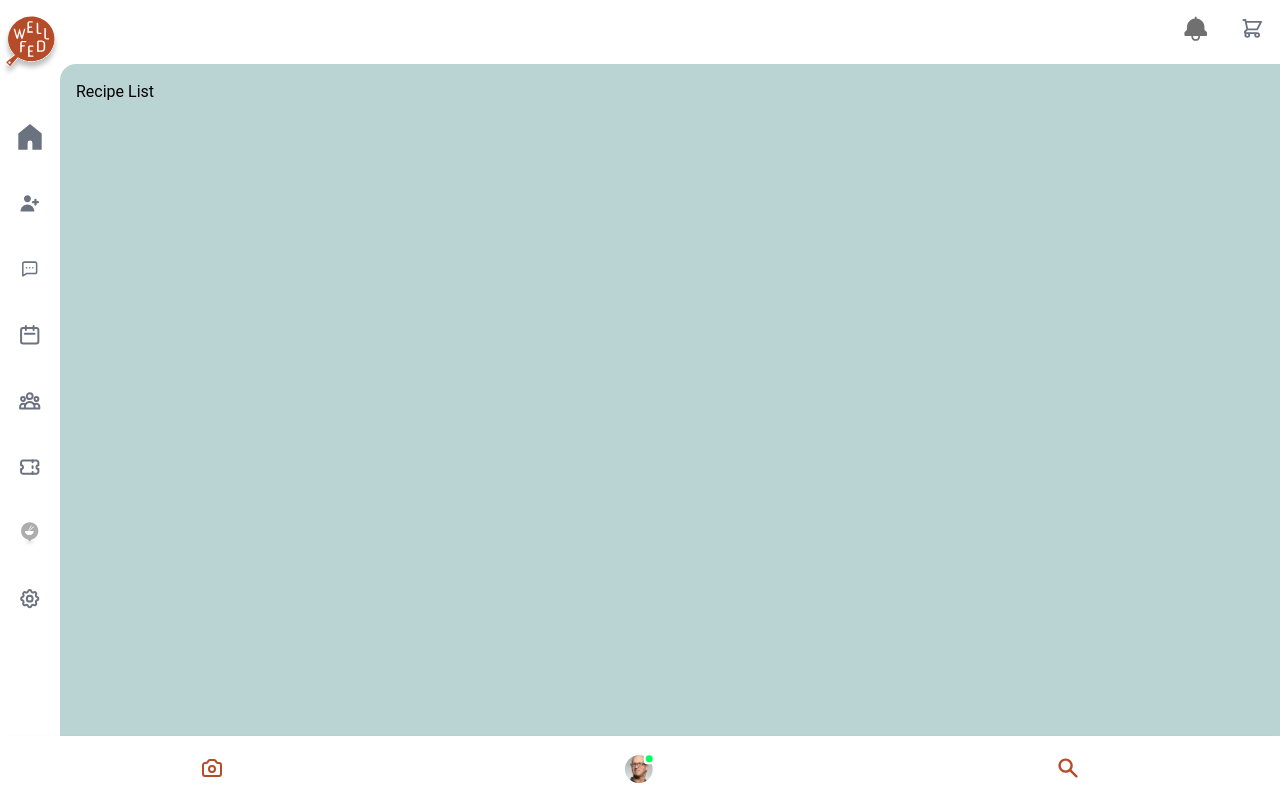
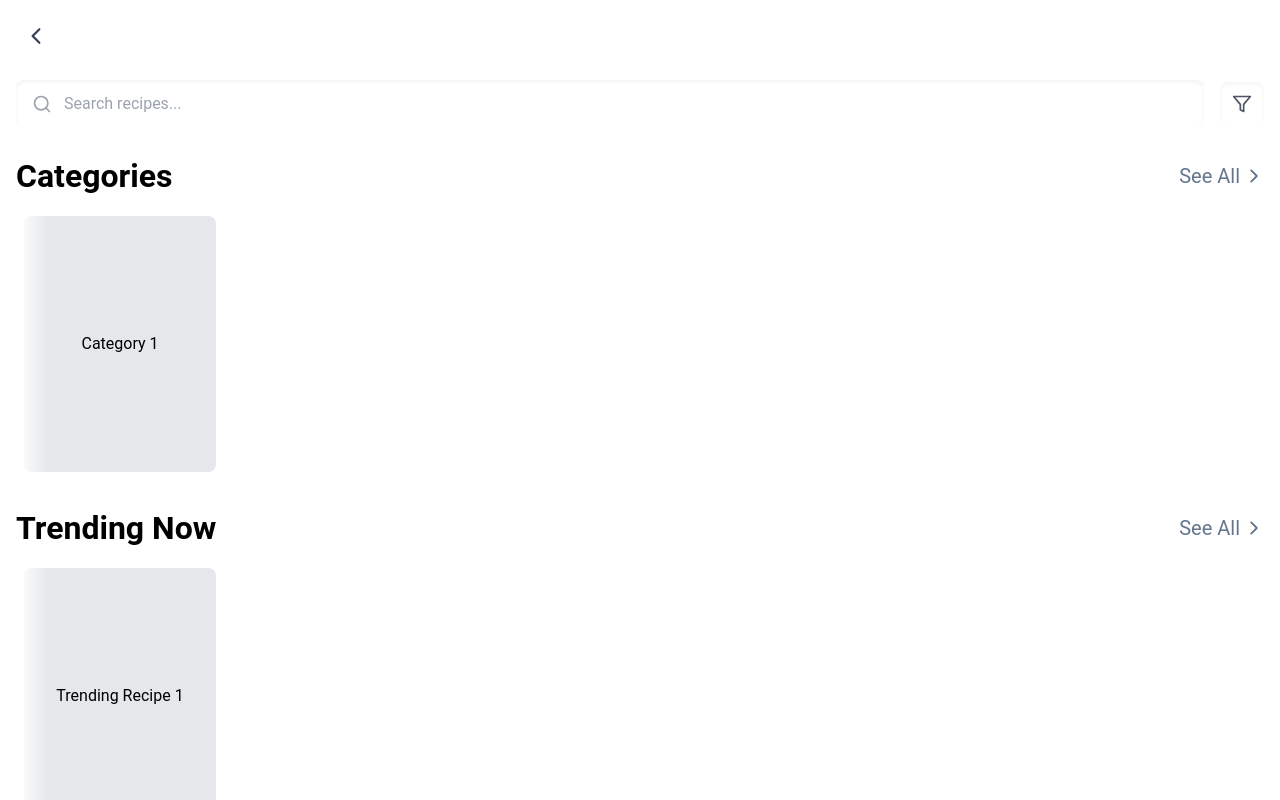
Before and after one commit to rithvikvelapati/WellFed, a Next.js app in the folder frontend/wellfed/: page /food-section/recipe-list in a window 1280 px wide. Shown: the top 800 px of the page. Built offline with nearby package versions, Linux system fonts and the light colour scheme.

Commit message:
horizontalscroll component, recipe list modal transition, package updates with framer-motion and hide scroll in tailwind config files

```diff
--- a/frontend/wellfed/package.json
+++ b/frontend/wellfed/package.json
@@ -26,12 +26,14 @@
     "@tailwindcss/typography": "^0.5.15",
     "autoprefixer": "^10.4.20",
     "date-fns": "^3.6.0",
-    "next": "14.2.7",
+    "framer-motion": "^11.7.0",
+    "next": "^14.2.13",
     "react": "^18",
     "react-datepicker": "^7.4.0",
     "react-dom": "^18",
     "react-icons": "^5.3.0",
-    "tailwind-scrollbar": "^3.1.0"
+    "tailwind-scrollbar": "^3.1.0",
+    "tailwind-scrollbar-hide": "^1.1.7"
   },
   "devDependencies": {
     "@types/node": "^20.16.5",
--- a/frontend/wellfed/src/app/food-section/recipe-list/page.tsx
+++ b/frontend/wellfed/src/app/food-section/recipe-list/page.tsx
@@ -1,13 +1,138 @@
-import React from 'react'
-import '@/app/globals.css'
+'use client';
 
-const RecipeList = () => {
+import { useRouter } from 'next/navigation';
+import { motion, AnimatePresence } from 'framer-motion';
+import { IoIosArrowBack, IoIosArrowForward } from 'react-icons/io';
+import { useState } from 'react';
+import HorizontalScrollContainer from '../../../components/HorizontalScrollContainer';
+import RecipeSearchBar from './ui/RecipeSearchBar';
+
+const RecipeListPage = () => {
+  const [isModalOpen, setIsModalOpen] = useState(true);
+  const router = useRouter();
+
+  // Animation variants for sliding in from right to left
+  const pageVariants = {
+    initial: {
+      x: '100vw', // Start from right
+      opacity: 0,
+    },
+    in: {
+      x: 0, // End at center
+      opacity: 1,
+      transition: { type: 'tween', duration: 0.5 },
+    },
+    out: {
+      x: '100vw', // Slide out to the right when closing
+      opacity: 0,
+      transition: { type: 'tween', duration: 0.5 },
+    },
+  };
+
+  // Close modal by simulating a back navigation or state change
+  const handleClose = () => {
+    setIsModalOpen(false); // Close the modal effect
+    setTimeout(() => router.back(), 500); // Use a delay to match animation before navigating back
+  };
+
   return (
-    <div>
-      {/* This page doesn't do anything for now */}
-      <h1>Recipe List</h1>
-    </div>
-  )
-}
+    <AnimatePresence>
+      {isModalOpen && (
+        <motion.div
+          className="absolute top-0 left-0 w-full h-full bg-white z-50"
+          initial="initial"
+          animate="in"
+          exit="out"
+          variants={pageVariants}
+        >
+          <div className="relative w-full h-full p-4">
+            {/* Back Button */}
+            <button
+              onClick={handleClose}
+              className="absolute top-4 left-4 p-2 mb-4 focus:outline-none"
+            >
+              <IoIosArrowBack className="text-2xl text-slate-700" />
+            </button>
 
-export default RecipeList
+            {/* Content Container with Top Padding */}
+            <div className="pt-16">
+              {/* Search Bar */}
+              <RecipeSearchBar />
+
+              {/* Categories Section */}
+              <section className="mb-8">
+                <div className="flex justify-between items-center my-4">
+                  <h2 className="text-fluid-lg font-bold">Categories</h2>
+                  <button
+                    className="flex items-center text-slate-500 text-fluid-sm"
+                    onClick={() => router.push('/categories')}
+                  >
+                    See All <IoIosArrowForward className="ml-1" />
+                  </button>
+                </div>
+                {/* Categories Content */}
+                <HorizontalScrollContainer>
+                  {/* Replace with your RecipeCard components */}
+                  <div className="snap-start mx-2">
+                    <div className="w-48 h-64 bg-gray-200 rounded-lg flex items-center justify-center">
+                      <p className="text-center">Category 1</p>
+                    </div>
+                  </div>
+                  {/* Add more cards as needed */}
+                </HorizontalScrollContainer>
+              </section>
+
+              {/* Trending Now Section */}
+              <section className="mb-8">
+                <div className="flex justify-between items-center mb-4">
+                  <h2 className="text-fluid-lg font-bold">Trending Now</h2>
+                  <button
+                    className="flex items-center text-slate-500 text-fluid-sm"
+                    onClick={() => router.push('/trending')}
+                  >
+                    See All <IoIosArrowForward className="ml-1" />
+                  </button>
+                </div>
+                {/* Trending Now Content */}
+                <HorizontalScrollContainer>
+                  {/* Replace with your RecipeCard components */}
+                  <div className="snap-start mx-2">
+                    <div className="w-48 h-64 bg-gray-200 rounded-lg flex items-center justify-center">
+                      <p className="text-center">Trending Recipe 1</p>
+                    </div>
+                  </div>
+                  {/* Add more cards as needed */}
+                </HorizontalScrollContainer>
+              </section>
+
+              {/* Recent Recipes Section */}
+              <section className="mb-8">
+                <div className="flex justify-between items-center mb-4">
+                  <h2 className="text-fluid-lg font-bold">Recent Recipes</h2>
+                  <button
+                    className="flex items-center text-slate-500 text-fluid-sm"
+                    onClick={() => router.push('/recent-recipes')}
+                  >
+                    See All <IoIosArrowForward className="ml-1" />
+                  </button>
+                </div>
+                {/* Recent Recipes Content */}
+                <HorizontalScrollContainer>
+                  {/* Replace with your RecipeCard components */}
+                  <div className="snap-start mx-2">
+                    <div className="w-48 h-64 bg-gray-200 rounded-lg flex items-center justify-center">
+                      <p className="text-center">Recent Recipe 1</p>
+                    </div>
+                  </div>
+                  {/* Add more cards as needed */}
+                </HorizontalScrollContainer>
+              </section>
+            </div>
+          </div>
+        </motion.div>
+      )}
+    </AnimatePresence>
+  );
+};
+
+export default RecipeListPage;
--- /dev/null
+++ b/frontend/wellfed/src/app/food-section/recipe-list/ui/RecipeSearchBar.tsx
@@ -0,0 +1,40 @@
+'use client';
+
+import React from 'react';
+import { FiSearch, FiFilter } from 'react-icons/fi';
+import { useRouter } from 'next/navigation';
+
+const SearchBar = () => {
+  const router = useRouter();
+
+  const handleFilterClick = () => {
+    // Navigate to the filter page
+    router.push('/filter');
+  };
+
+  return (
+    <div className="flex items-center w-full mb-6">
+      <div className="relative flex-grow">
+        <FiSearch
+          className="absolute top-1/2 left-4 transform -translate-y-1/2 text-gray-400 text-xl pointer-events-none"
+          aria-hidden="true"
+        />
+        <input
+          type="text"
+          placeholder="Search recipes..."
+          className="w-full pl-12 pr-4 py-3 rounded-lg bg-white shadow-inner focus:outline-none focus:ring-2 focus:ring-primary"
+          aria-label="Search recipes"
+        />
+      </div>
+      <button
+        onClick={handleFilterClick}
+        className="ml-4 p-3 bg-white rounded-lg shadow-inner focus:outline-none focus:ring-2 focus:ring-primary"
+        aria-label="Filter recipes"
+      >
+        <FiFilter className="text-gray-600 text-xl" />
+      </button>
+    </div>
+  );
+};
+
+export default SearchBar;
--- a/frontend/wellfed/src/components/Bottombar.tsx
+++ b/frontend/wellfed/src/components/Bottombar.tsx
@@ -16,7 +16,7 @@ const BottomBar: React.FC<BottomBarProps> = ({
   onProfileClick,
 }) => {
   return (
-    <div className="fixed bottom-0 left-0 right-0 flex justify-around items-center h-16 bg-white shadow-md z-50">
+    <div className="z-0 fixed bottom-0 left-0 right-0 flex justify-around items-center h-16 bg-white shadow-md">
       {/* Camera Button */}
       <button
         className="flex items-center justify-center"
--- /dev/null
+++ b/frontend/wellfed/src/components/HorizontalScrollContainer.tsx
@@ -0,0 +1,24 @@
+import React from 'react';
+
+interface HorizontalScrollContainerProps {
+  children: React.ReactNode;
+}
+
+const HorizontalScrollContainer: React.FC<HorizontalScrollContainerProps> = ({ children }) => {
+  return (
+    <div className="relative w-full overflow-hidden">
+      {/* Gradient overlay on the left */}
+      <div className="pointer-events-none absolute inset-y-0 left-0 w-8 bg-gradient-to-r from-white to-transparent z-10"></div>
+
+      {/* Gradient overlay on the right */}
+      <div className="pointer-events-none absolute inset-y-0 right-0 w-8 bg-gradient-to-l from-white to-transparent z-10"></div>
+
+      {/* Scrollable content */}
+      <div className="flex overflow-x-auto scrollbar-hide scroll-smooth snap-x snap-mandatory">
+        {children}
+      </div>
+    </div>
+  );
+};
+
+export default HorizontalScrollContainer;
--- a/frontend/wellfed/src/components/Sidebar.tsx
+++ b/frontend/wellfed/src/components/Sidebar.tsx
@@ -34,7 +34,7 @@ const Sidebar: React.FC = () => {
     { name: 'calendar', label: 'Calendar', src: '/Calendar.svg', path: '/calendar' },
     { name: 'groups', label: 'Groups', src: '/Groups.svg', path: '/groups' },
     { name: 'tickets', label: 'Tickets', src: '/Ticket.svg', path: '/tickets' },
-    { name: 'food', label: 'Food', src: '/Food.svg', path: '/food' },
+    { name: 'food', label: 'Food', src: '/Food.svg', path: '/food-section/recipe-list' },
     { name: 'cog', label: 'Settings', src: '/Cog.svg', path: '/cog' },
   ];
 
--- a/frontend/wellfed/tailwind.config.ts
+++ b/frontend/wellfed/tailwind.config.ts
@@ -41,6 +41,7 @@ const config: Config = {
     require('tailwind-scrollbar'),
     require('@tailwindcss/aspect-ratio'),
     require('@tailwindcss/typography'),
+    require('tailwind-scrollbar-hide'),
   ],
 };
 
```
Also changed, not shown: 1 other file (tests, documents, lock files or other folders).
